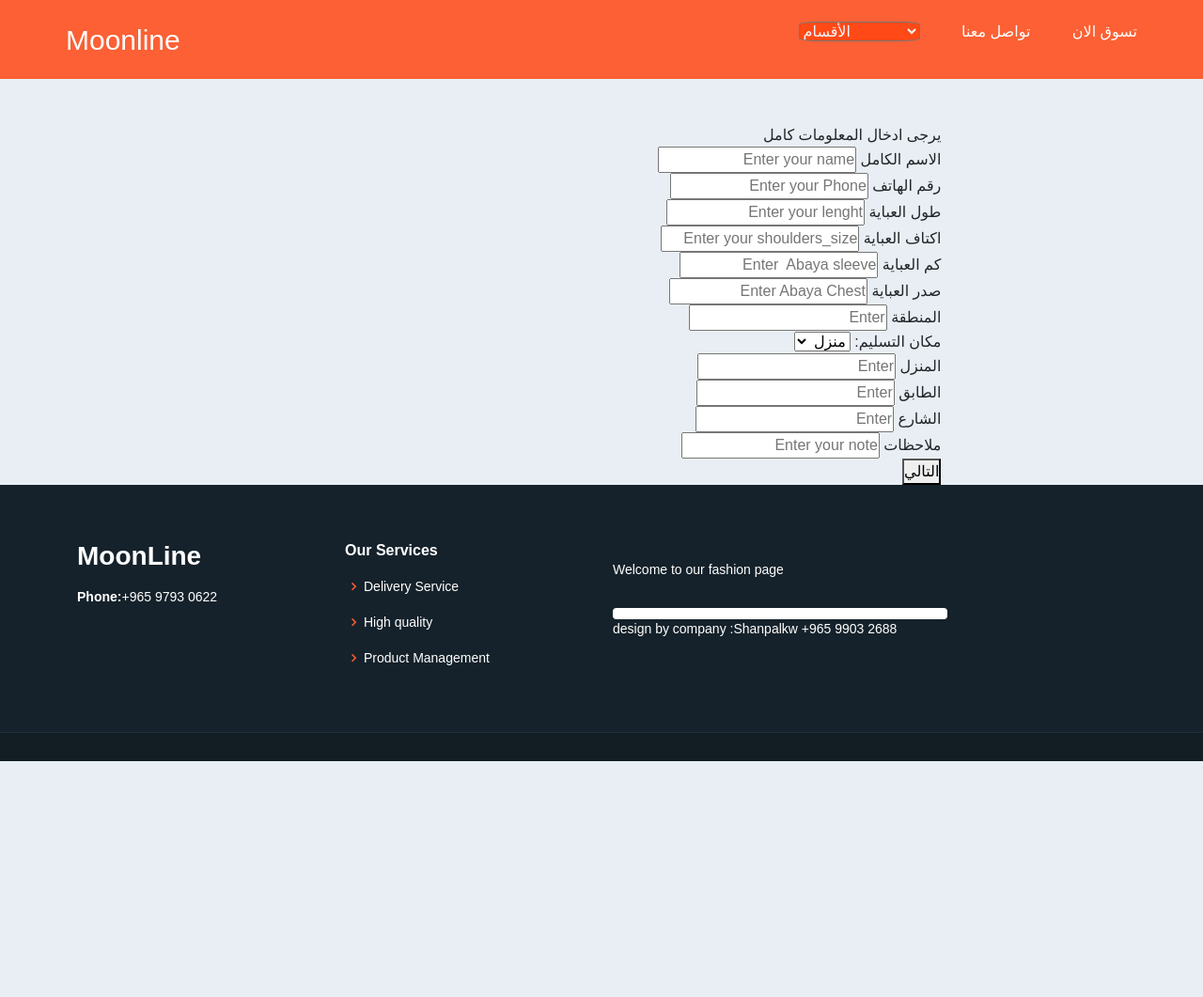
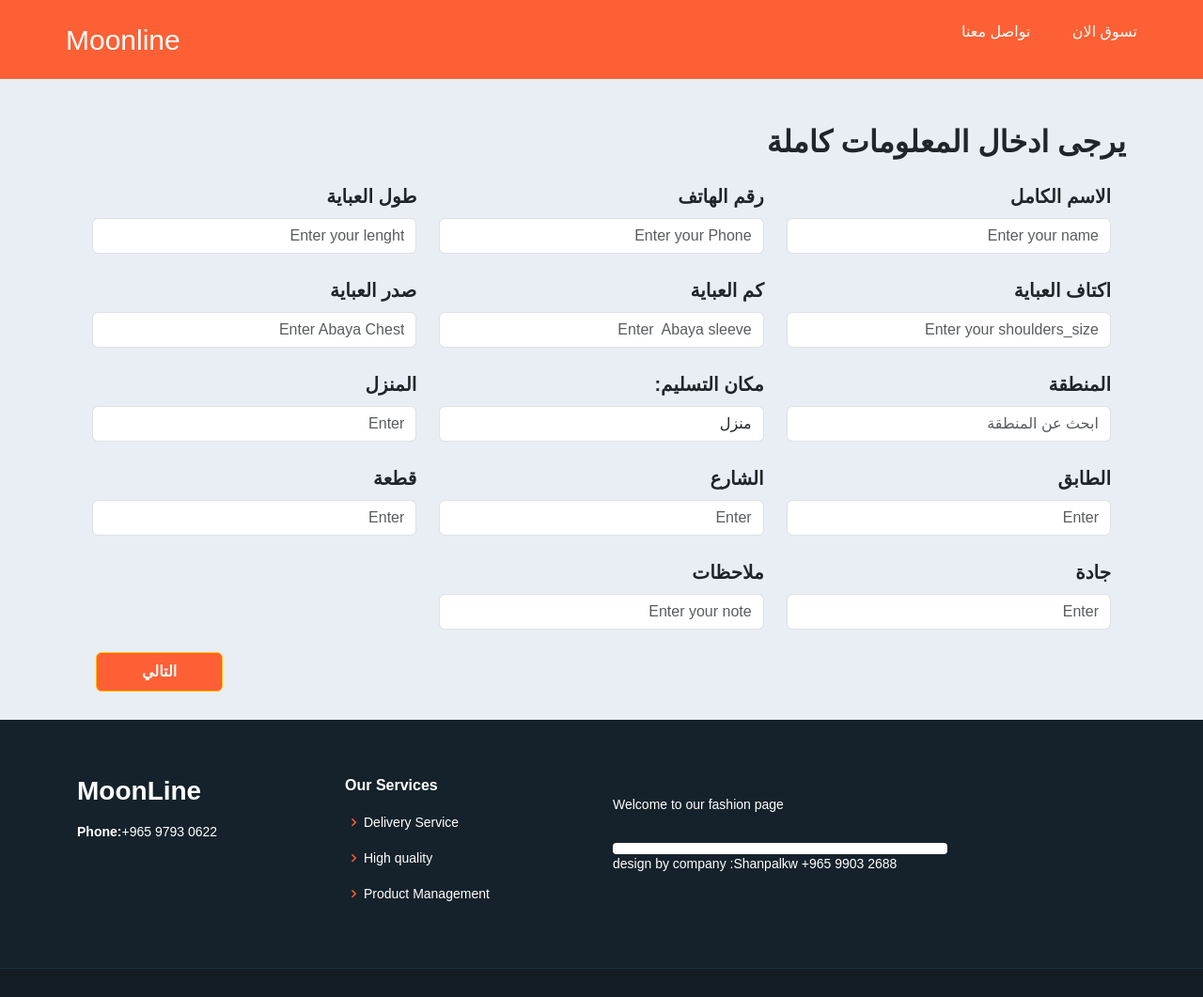
Before and after one commit to MoustafaAscoura/moonline, a Django app: template pages/templates/form_order.html in a window 1280 px wide. Shown: the whole page at 94% size. Before the commit the page ends 810 px from the top, so only its background shows below. Run offline with Django 4.2, Linux system fonts and the light colour scheme; the template is opened without the code that fills it, so the values that code supplies are empty; some libraries are stand-ins or nearby versions.

Commit message:
merge conflicts

```diff
--- a/moonline/settings.py
+++ b/moonline/settings.py
@@ -25,7 +25,7 @@ SECRET_KEY = 'django-insecure-uiiy)j%73+zj0wt=4$(@j#iz3ktt#8%9p+1+ixmpi6vab+1j$p
 # SECURITY WARNING: don't run with debug turned on in production!
 DEBUG = True
 
-ALLOWED_HOSTS = ['moonline.pythonanywhere.com']
+ALLOWED_HOSTS = ['moonline.pythonanywhere.com', 'localhost', '127.0.0.1']
 
 # Application definition
 
--- a/pages/models.py
+++ b/pages/models.py
@@ -80,16 +80,18 @@ class Order(models.Model):
     shoulders = models.IntegerField(_("أكتاف العباية"))
     sleeve = models.IntegerField(_("أكمام العباية "))
     width = models.IntegerField(_("صدر العباية"))
-    typee = {('Home', 'منزل'),
+    address_types = {('Home', 'منزل'),
              ('Apartment', 'بناية'),
              ('office', 'مكتب'),
 
              }
     area = models.CharField(_("المنطقة"), max_length=500)
-    type_address = models.CharField(_("مكان التسليم:"), choices=typee, max_length=100)
+    type_address = models.CharField(_("مكان التسليم:"), choices=address_types, max_length=100)
     block = models.CharField(_("الطابق"), max_length=500)
     street = models.CharField(_("الشارع"), max_length=500)
     house = models.CharField(_("المنزل"), max_length=500)
+    district = models.CharField(_("جادة"), max_length=500, default="")
+    piece = models.CharField(_("قطعة"), max_length=500, default="")
 
     # payment=models.BooleanField(_("payment"),default=False)
     amount = models.IntegerField(_("السعر المدفوع"))
--- a/pages/templates/app.html
+++ b/pages/templates/app.html
@@ -52,4 +52,6 @@
         </div>
       </div>
     </section>
+    <a href="https://api.whatsapp.com/send?phone=0096597930622&text=&source=&data=" class="whatsApp" target="_blank"><i class="fa fa-whatsapp my-whatsApp"></i></a>
+
   {% endblock content%}
--- a/pages/templates/base.html
+++ b/pages/templates/base.html
@@ -14,14 +14,13 @@
 
         <link href="{% static 'assets/img/favicon' %}" rel="icon">
         <link href="{% static 'assets/img/apple-touch-icon.png' %}rel='apple-touch-icon'">
-
+        <link rel="stylesheet" href="https://maxcdn.bootstrapcdn.com/font-awesome/4.5.0/css/font-awesome.min.css">
         <!-- Google Fonts -->
         <link href="{% static 'https://fonts.googleapis.com/css?family=Open+Sans:300,300i,400,400i,600,600i,700,700i|Raleway:300,300i,400,400i,500,500i,600,600i,700,700i|Poppins:300,300i,400,400i,500,500i,600,600i,700,700i' %}"
               rel="stylesheet">
 
         <!-- Vendor CSS Files -->
         <link href="{% static 'assets/vendor/aos/aos.css'%}" rel="stylesheet">
-        <link href="{% static 'assets/vendor/bootstrap/css/bootstrap.min.css'%}" rel="stylesheet">
         <link href="{% static 'assets/vendor/bootstrap-icons/bootstrap-icons.css'%}" rel="stylesheet">
         <link href="{% static 'assets/vendor/boxicons/css/boxicons.min.css'%}" rel="stylesheet">
         <link href="{% static 'assets/vendor/glightbox/css/glightbox.min.css' %}" rel="stylesheet">
@@ -31,9 +30,7 @@
         <!-- Template Main CSS File -->
         <link href="{% static 'assets/css/style.css' %}" rel="stylesheet">
 
-        <script src="https://cdn.jsdelivr.net/npm/bootstrap@5.3.2/dist/js/bootstrap.bundle.min.js"
-                integrity="sha384-C6RzsynM9kWDrMNeT87bh95OGNyZPhcTNXj1NW7RuBCsyN/o0jlpcV8Qyq46cDfL"
-                crossorigin="anonymous"></script>
+
         <link href="https://cdn.jsdelivr.net/npm/bootstrap@5.3.2/dist/css/bootstrap.min.css" rel="stylesheet"
               integrity="sha384-T3c6CoIi6uLrA9TneNEoa7RxnatzjcDSCmG1MXxSR1GAsXEV/Dwwykc2MPK8M2HN" crossorigin="anonymous">
         <link href="{% static 'assets/css/style2.css' %}" rel="stylesheet">
@@ -50,27 +47,9 @@
 
         {% block foot %}
         {% endblock foot %}
-        <script>
-            const navToggler = document.querySelector(".nav-toggler1");
-            navToggler.addEventListener("click", navToggle);
 
-            function redirectToLink(selectElement) {
-                var selectedValue = selectElement.value;
-                if (selectedValue !== '') {
-                    window.location.href = selectedValue;
-                }
-            }
-
-            function navToggle() {
-                navToggler.classList.toggle("active");
-                const nav = document.querySelector(".nav1");
-                nav.classList.toggle("open");
-                if (nav.classList.contains("open")) {
-                    nav.style.maxHeight = nav.scrollHeight + "px";
-                } else {
-                    nav.removeAttribute("style");
-                }
-            }
-        </script>
+        <script src="https://cdn.jsdelivr.net/npm/bootstrap@5.3.2/dist/js/bootstrap.bundle.min.js"
+        integrity="sha384-C6RzsynM9kWDrMNeT87bh95OGNyZPhcTNXj1NW7RuBCsyN/o0jlpcV8Qyq46cDfL"
+        crossorigin="anonymous"></script>
     </body>
 </html>
--- a/pages/templates/form_order.html
+++ b/pages/templates/form_order.html
@@ -1,96 +1,114 @@
+
 {% extends 'base.html' %}
 {% load static %}
 
 {% block head %}
     <title>Place Your Order</title>
-{% endblock head%}
+{% endblock head %}
 
 {% block content %}
-    <main class="col-md-7 container" dir="rtl">
-        <br><br>
-        <header>يرجى ادخال المعلومات كامل</header>
 
-        <form action="#"  method="post">
-                {% csrf_token %}
-            <div class="form first">
-                <div class="details personal">
-                    <div class="fields">
-                        <div class="input-field">
-                            <label>الاسم الكامل</label>
-                            <input type="text" name="Full Name" placeholder="Enter your name" required>
-                        </div>
+<main>
+    <div class="container mx-auto" dir="rtl">
+    <br><br>
+    <h2 class="fw-bold">يرجى ادخال المعلومات كاملة</h2>
 
-                        <div class="input-field">
-                            <label>رقم الهاتف</label>
-                            <input type="text" name="Phone" placeholder="Enter your Phone" onclick="showHintText()" required>
-                            <small id="hint-text" class="hint-text">سيتم إرسال رسالة تأكيد إلى الرقم المدخل</small>
-                        </div>
-                        <script>function showHintText() {
-                            var hintText = document.getElementById("hint-text");
-                            hintText.style.display = "inline";
-                          }
-                          </script>
-                        <div class="input-field">
-                            <label> طول العباية</label>
-                            <input type="number" name="Length" placeholder="Enter your lenght" required>
-                        </div>
+    <form action="#"  method="post">
+            {% csrf_token %}
+        <div class="form first my-4 pb-5  px-3">
+            <div class="details personal">
+                <div class="row">
+                    <div class="col-12 col-md-6 col-lg-4 mb-4">
+                        <label class="form-label fs-5 fw-bold">الاسم الكامل</label>
+                        <input class="form-control" type="text" name="Full Name" placeholder="Enter your name" required>
+                    </div>
+                    <div class="col-12 col-md-6 col-lg-4 mb-4">
+                        <label class="form-label fs-5 fw-bold">رقم الهاتف</label>
+                        <input class="form-control" type="text" name="Phone" placeholder="Enter your Phone" onclick="showHintText()" required>
+                        <small id="hint-text" class="hint-text">سيتم إرسال رسالة تأكيد إلى الرقم المدخل</small>
+                    </div>
 
-                        <div class="input-field">
-                            <label> اكتاف العباية</label>
-                            <input type="number" name="shoulders" placeholder="Enter your shoulders_size" required>
-                        </div>
+                    <div class="col-12 col-md-6 col-lg-4 mb-4">
+                        <label class="form-label fs-5 fw-bold"> طول العباية</label>
+                        <input class="form-control" type="number" name="Length" placeholder="Enter your lenght" required>
+                    </div>
 
-                        <div class="input-field">
-                            <label>كم العباية</label>
-                            <input type="number" name="sleeve" placeholder="Enter  Abaya sleeve" required>
-                        </div>
+                    <div class="col-12 col-md-6 col-lg-4 mb-4">
+                        <label class="form-label fs-5 fw-bold"> اكتاف العباية</label>
+                        <input class="form-control" type="number" name="shoulders" placeholder="Enter your shoulders_size" required>
+                    </div>
 
-                        <div class="input-field">
-                            <label> صدر العباية</label>
-                            <input type="number" name="width" placeholder="Enter Abaya Chest" required>
-                        </div>
+                    <div class="col-12 col-md-6 col-lg-4 mb-4">
+                        <label class="form-label fs-5 fw-bold">كم العباية</label>
+                        <input class="form-control" type="number" name="sleeve" placeholder="Enter  Abaya sleeve" required>
+                    </div>
 
-                        <div class="input-field">
-                            <label>المنطقة</label>
-                            <input type="text" name="area" placeholder="Enter" required>
-                        </div>
+                    <div class="col-12 col-md-6 col-lg-4 mb-4">
+                        <label class="form-label fs-5 fw-bold"> صدر العباية</label>
+                        <input class="form-control" type="number" name="width" placeholder="Enter Abaya Chest" required>
+                    </div>
 
-                        <div class="input-field">
-                            <label> مكان التسليم: </label>
+                    <div class="col-12 col-md-6 col-lg-4 mb-4">
+                        <label class="form-label fs-5 fw-bold">المنطقة</label>
+                        <input required class="form-control" list="datalistOptions" name="area" placeholder="ابحث عن المنطقة">
+                        <datalist dir="rtl" id="datalistOptions">
+                            {% for city in cities %}
+                                <option dir="rtl" value="{{city}}">
+                            {% endfor %}
+                        </datalist>
+                    </div>
 
-                            <select type="text" name="type_address" required>
-                                <option  value="Home">منزل</option>
-                                <option value="Apartment">بناية</option>
-                                <option value="office">مكتب</option> </select>
-                        </div>
+                    <div class="col-12 col-md-6 col-lg-4 mb-4">
+                        <label class="form-label fs-5 fw-bold"> مكان التسليم: </label>
 
-                        <div class="input-field">
-                            <label>المنزل</label>
-                            <input type="text" name="house" placeholder="Enter" required>
-                        </div>
+                        <select class="form-control" type="text" name="type_address" required>
+                            <option  value="Home">منزل</option>
+                            <option value="Apartment">بناية</option>
+                            <option value="office">مكتب</option> </select>
+                    </div>
 
-                        <div class="input-field">
-                            <label> الطابق </label>
-                            <input type="text" name="block" placeholder="Enter" required>
-                        </div>
+                    <div class="col-12 col-md-6 col-lg-4 mb-4">
+                        <label class="form-label fs-5 fw-bold">المنزل</label>
+                        <input class="form-control" type="text" name="house" placeholder="Enter" required>
+                    </div>
 
-                        <div class="input-field">
-                            <label>الشارع </label>
-                            <input type="text" name="street" placeholder="Enter" required>
-                        </div>
+                    <div class="col-12 col-md-6 col-lg-4 mb-4">
+                        <label class="form-label fs-5 fw-bold"> الطابق </label>
+                        <input class="form-control" type="text" name="block" placeholder="Enter" required>
+                    </div>
 
-                        <div class="input-field">
-                            <label>ملاحظات</label>
-                            <input type="text" name="notes" placeholder="Enter your note" required>
-                        </div>
+                    <div class="col-12 col-md-6 col-lg-4 mb-4">
+                        <label class="form-label fs-5 fw-bold">الشارع </label>
+                        <input class="form-control" type="text" name="street" placeholder="Enter" required>
+                    </div>
 
+                    <div class="col-12 col-md-6 col-lg-4 mb-4">
+                        <label class="form-label fs-5 fw-bold">قطعة </label>
+                        <input class="form-control" type="text" name="piece" placeholder="Enter" required>
+                    </div>
+
+                    <div class="col-12 col-md-6 col-lg-4 mb-4">
+                        <label class="form-label fs-5 fw-bold">جادة </label>
+                        <input class="form-control" type="text" name="district" placeholder="Enter" required>
+                    </div>
+
+                    <div class="col-12 col-md-6 col-lg-4 mb-4">
+                        <label class="form-label fs-5 fw-bold">ملاحظات</label>
+                        <input class="form-control" type="text" name="notes" placeholder="Enter your note" required>
                     </div>
                 </div>
-                <button class="nextBtn">
-                    <span class="btnText">التالي</span>
-                    <i class="uil uil-navigator"></i>
-                </button>
             </div>
-        </form>
-    </main>
-{% endblock content%}
+            <button class="btn btn-warning px-5 float-start ms-1 text-light fw-bold py-2" style="background-color: #ff4917dc;">
+                <span class="btnText">التالي</span>
+                <i class="uil uil-navigator"></i>
+            </button>
+        </div>
+    </form>
+    </div>
+</main>
+<script>function showHintText() {
+    var hintText = document.getElementById("hint-text");
+    hintText.style.display = "inline";
+}
+</script>
+{% endblock content %}
--- a/pages/templates/partials/header.html
+++ b/pages/templates/partials/header.html
@@ -5,23 +5,10 @@
                <a href="{% url 'pages:app' %}">Moonline</a>
             </div>
             <button type="button" class="nav-toggler1">
-               <span></span>
+                <svg class="h-75 w-75 text-muted" style="fill: #ff4917dc" xmlns="http://www.w3.org/2000/svg" viewBox="0 0 448 512"><!--!Font Awesome Free 6.5.1 by @fontawesome - https://fontawesome.com License - https://fontawesome.com/license/free Copyright 2024 Fonticons, Inc.--><path d="M0 96C0 78.3 14.3 64 32 64H416c17.7 0 32 14.3 32 32s-14.3 32-32 32H32C14.3 128 0 113.7 0 96zM0 256c0-17.7 14.3-32 32-32H416c17.7 0 32 14.3 32 32s-14.3 32-32 32H32c-17.7 0-32-14.3-32-32zM448 416c0 17.7-14.3 32-32 32H32c-17.7 0-32-14.3-32-32s14.3-32 32-32H416c17.7 0 32 14.3 32 32z"/></svg>
             </button>
             <nav class="nav1">
                <ul>
-                <li><select id="kk" onchange="redirectToLink(this)" style="border-radius: 15%; color: aliceblue;background-color: #ff4a17;">
-                  <option value=""> الأقسام</option>
-                  <option value="{% url 'pages:kind_view' 'classic'%}"> عصري</option>
-                  <option value="{% url 'pages:kind_view' 'New'%}"> جديد</option>
-                  <option value="{% url 'pages:kind_view' 'Black'%}"> اسود</option>
-                  <option value="{% url 'pages:kind_view' 'discount'%}"> التخفيضات</option>
-                  <option value="{% url 'pages:kind_view' 'winter'%}"> ملابس الشتاء</option>
-                  <option value="{% url 'pages:kind_view' 'Summer'%}"> الملابس الصيفية</option>
-                  <option value="{% url 'pages:kind_view' 'ALHajab'%}"> Al Hejab</option>
-                </select>
-                </li>
-
-
                 <li><a class="nav-link scrollto" href="{% url 'pages:contact' %}">تواصل معنا</a></li>
                 <li><a href="{% url 'pages:app' %}#about-boxes">تسوق الان</a></li></ul>
             </nav>
--- a/static/assets/css/style.css
+++ b/static/assets/css/style.css
@@ -1364,3 +1364,22 @@ section {
 #footer .credits a {
   transition: 0.3s;
 }
+
+.whatsApp{
+  position:fixed;
+  width:60px;
+  height:60px;
+  bottom:40px;
+  left:40px;
+  background-color:#25d366;
+  color:#FFF;
+  border-radius:50px;
+  text-align:center;
+  font-size:30px;
+  box-shadow: 2px 2px 3px #999;
+  z-index:100;
+}
+.my-whatsApp{
+  margin-top:16px;
+  color: white;
+}
```
Also changed, not shown: pages/views.py (+5 -4 lines), static/assets/css/style1.css (deleted, +0 -105 lines), static/formm/style.css (deleted, +0 -170 lines), pages/migrations/0033_order_district_order_piece_alter_order_type_address_and_more.py (added), pages/migrations/0034_alter_order_type_address_alter_product_listt.py (added), 1 other file.
